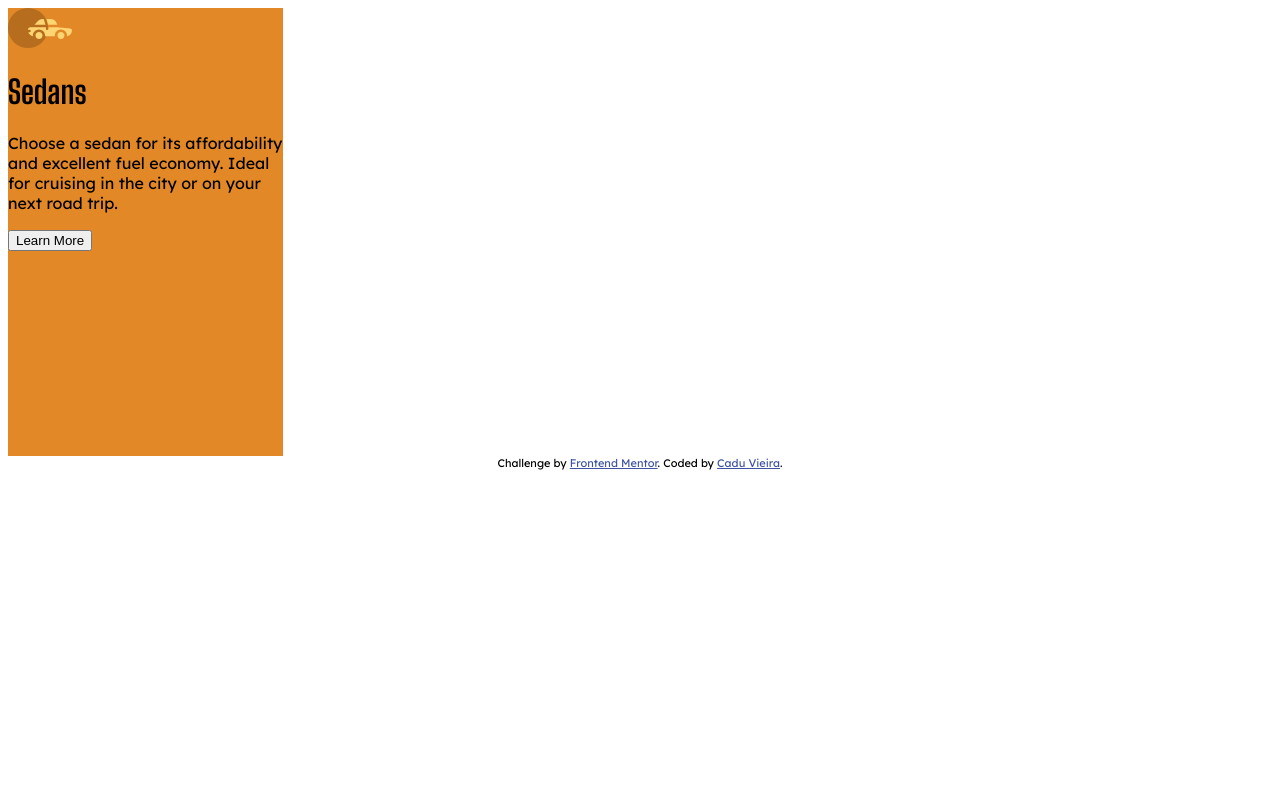
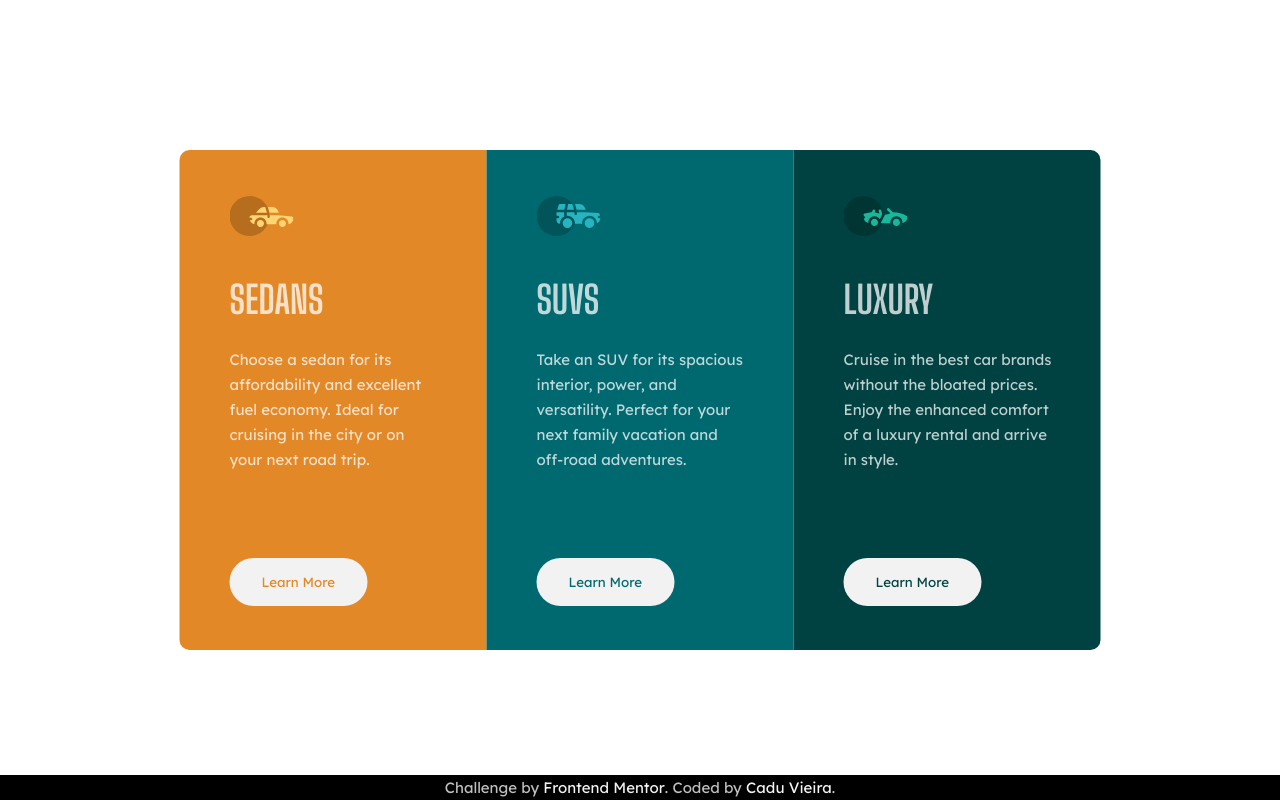
Before and after one commit to caduovieira/Frontend-Mentor---3-Column-Preview-Card-Component, a plain HTML site: page index.html in a window 1280 px wide. Drawn offline with Linux system fonts and the light colour scheme.

Commit message:
layout de desktop

```diff
--- a/index.html
+++ b/index.html
@@ -21,31 +21,33 @@
 </head>
 <body>
 
-  <div id="main">
-      <div class="box">
+  <main id="main">
+      <div id="box-sedan" class="box">
         <img src="images/icon-sedans.svg" alt="Sedan Car Picture">
-        <h1>Sedans</h1>
+        <h1>SEDANS</h1>
         <p>Choose a sedan for its affordability and excellent fuel economy. Ideal for cruising in the city
           or on your next road trip.</p>
         <button>Learn More</button>
       </div>
-  </div>
+      <div id="box-suvs" class="box">
+        <img src="images/icon-suvs.svg" alt="SUV Car Picture">
+        <h1>SUVS</h1>
+        <p>Take an SUV for its spacious interior, power, and versatility. Perfect for your next family vacation
+          and off-road adventures.</p>
+        <button>Learn More</button>
+      </div>
+      <div id="box-luxury" class="box">
+        <img src="images/icon-luxury.svg" alt="Luxury Car Picture">
+        <h1>LUXURY</h1>
+        <p>Cruise in the best car brands without the bloated prices. Enjoy the enhanced comfort of a luxury
+          rental and arrive in style.</p>
+        <button>Learn More</button>
+      </div>
+    </main>
 
-  <!-- Sedans
-  Choose a sedan for its affordability and excellent fuel economy. Ideal for cruising in the city
-  or on your next road trip.
-
-  SUVs
-  Take an SUV for its spacious interior, power, and versatility. Perfect for your next family vacation
-  and off-road adventures.
-
-  Luxury
-  Cruise in the best car brands without the bloated prices. Enjoy the enhanced comfort of a luxury
-  rental and arrive in style. -->
-
-  <div class="attribution">
+  <footer>
     Challenge by <a href="https://www.frontendmentor.io?ref=challenge" target="_blank">Frontend Mentor</a>.
     Coded by <a href="https://github.com/caduovieira" target="_blank">Cadu Vieira</a>.
-  </div>
+  </footer>
 </body>
 </html>
--- a/style.css
+++ b/style.css
@@ -9,18 +9,110 @@
 /*font-family: 'Big Shoulders Display', cursive;
 font-family: 'Lexend Deca', sans-serif;*/
 
+* {
+    margin: 0; /* aplica margem 0 em toda a página */
+}
+
+.border {
+    border: 1px solid red;
+}
+
+button {
+    border: none;
+    padding: 0;
+}
+
 body {
     font-family: 'Lexend Deca', sans-serif;
     font-weight: 400;
+    color: var(--transparentWhite);
+    font-size: 15px;
+    position: relative;
+    height: 100vh;
+}
+
+#main {
+    display: flex;
+    position: absolute;
+    top: 50%;
+    left: 50%;
+    transform: translateX(-50%) translateY(-50%);
 }
 
 .box {
-    height: 448px;
-    width: 275px;
-    background-color: var(--brightOrange);
+    height: calc(500px - 46px - 44px);
+    width: calc(307px - 48px - 50px);
+    padding: 46px 48px 44px 50px;
+    position: relative;
 }
 
 .box h1 {
     font-family: 'Big Shoulders Display', cursive;
     font-weight: 700;
+    font-size: 38px;
+    margin-top: 37px;
+    margin-bottom: 25px;
 }
+
+.box p {
+    line-height: 25px;
+}
+
+#box-sedan {
+    background-color: var(--brightOrange);
+    border-radius: 10px 0 0 10px;
+}
+
+#box-sedan button {
+    color: var(--brightOrange);
+}
+
+#box-suvs {
+    background-color: var(--darkCyan);
+}
+
+#box-suvs button {
+    color: var(--darkCyan);
+}
+
+#box-luxury {
+    background-color: var(--veryDarkCyan);
+    border-radius:  0 10px 10px 0;
+}
+
+#box-luxury button {
+    color: var(--veryDarkCyan);
+}
+
+.box button {
+    background-color: var(--veryLightGray);
+    font-family: 'Lexend Deca', sans-serif;
+    font-weight: 400;
+    height: 48px;
+    padding: 0 32px;
+    border-radius: 25px;
+    position: absolute;
+    bottom: 44px;
+    transition: padding 0.3s, filter 0.3s;
+}
+
+.box button:hover {
+    cursor: pointer;
+    filter: brightness(115%);
+    padding: 0 36px;
+}
+
+footer {
+    background-color: black;
+    padding: 3px 0;
+    text-align: center;
+    position: fixed;
+    bottom: 0;
+    width: 100vw;
+}
+
+footer a {
+    color: var(--veryLightGray);
+    font-weight: 500;
+    text-decoration: none;
+}
```
